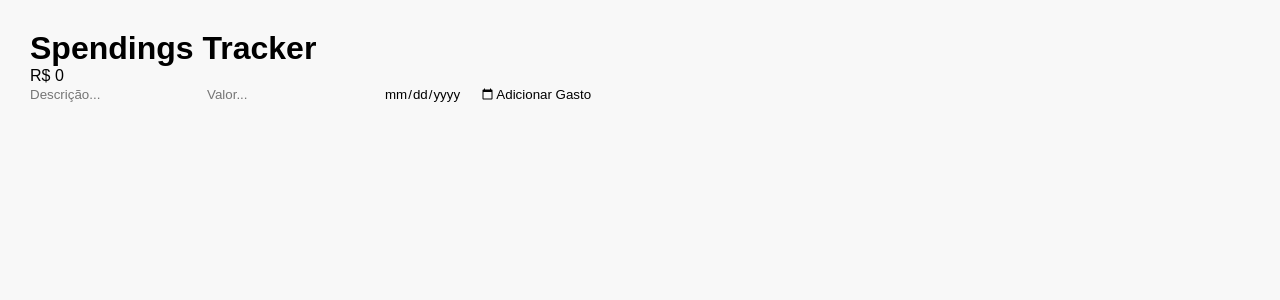
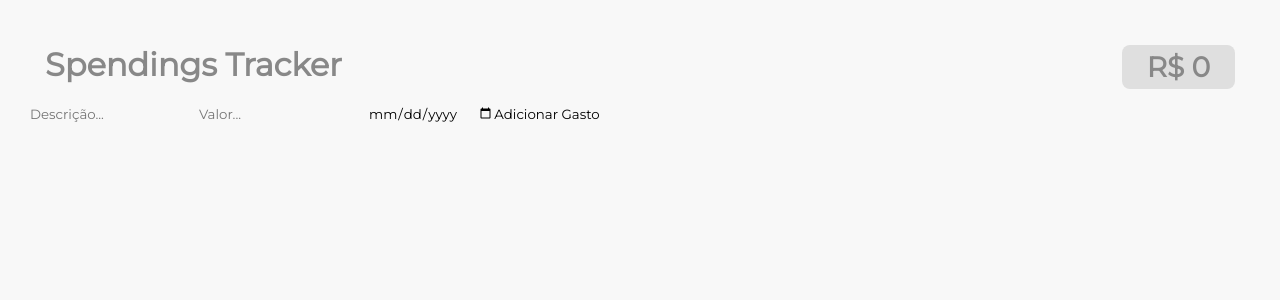
Before and after one commit to fernandofawkes/spending-tracker, a React (Create React App) app: page / in a window 1280 px wide. Shown: the top 300 px of the page. Built offline with nearby package versions, Linux system fonts and the light colour scheme.

Commit message:
header styles

```diff
--- a/public/index.html
+++ b/public/index.html
@@ -10,6 +10,7 @@
       content="Web site created using create-react-app"
     />
     <link rel="apple-touch-icon" href="%PUBLIC_URL%/logo192.png" />
+    <link href="https://fonts.googleapis.com/css2?family=Montserrat&display=swap" rel="stylesheet">
     <!--
       manifest.json provides metadata used when your web app is installed on a
       user's mobile device or desktop. See https://developers.google.com/web/fundamentals/web-app-manifest/
--- a/src/components/Header.js
+++ b/src/components/Header.js
@@ -5,7 +5,7 @@ function Header({total}) {
   return (
     <header>
       <h1>Spendings Tracker</h1>
-      <div>R$ {total}</div>
+      <div className="total-income">R$ {total}</div>
     </header>
   )
 }
--- a/src/index.css
+++ b/src/index.css
@@ -27,3 +27,26 @@ body {
 .App {
 	padding: 30px;
 }
+
+
+header {
+	display: flex;
+	justify-content: space-between;
+	padding: 15px;
+}
+
+h1 {
+	color: var(--grey);
+	font-size: 32px;
+	font-weight: 600;
+	text-align: left;
+}
+
+.total-income {
+	color: var(--grey);
+	font-size: 28px;
+	font-weight: 900;
+	background-color: #DFDFDF;
+	padding: 5px 25px;
+	border-radius: 8px;
+}
```
